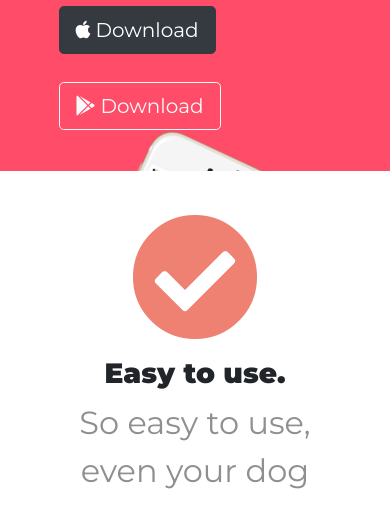
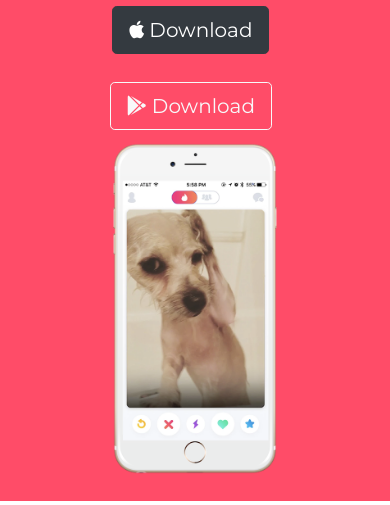
Before and after one commit to makhansingh97/TinDog, a plain HTML site: page index.html in a window 390 px wide. Shown: the part 529-1034 px from the top of the page. Drawn offline with nearby package versions, Linux system fonts and the light colour scheme.

Commit message:
Making more responsive using Media query , to make it more mobile friendly

```diff
--- a/css/styles.css
+++ b/css/styles.css
@@ -152,3 +152,17 @@ h2 {
 .pricing-column {
   padding: 3% 2%;
 }
+
+/* Media query for title section, to make it more responisve or mobile friendly */
+
+@media (max-width: 1028px) {
+  /*when width is <= 1028px then following changes will be applied */
+  #title {
+    text-align: center;
+  }
+
+  .title-image {
+    position: static; /*  */
+    transform: rotate(0); /* original vertical image */
+  }
+}
```
